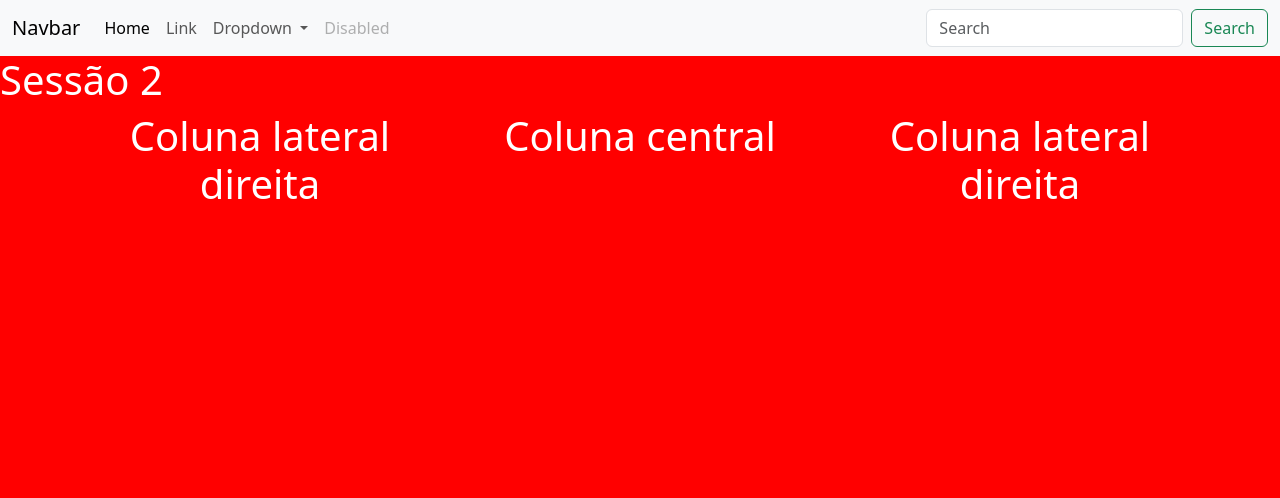
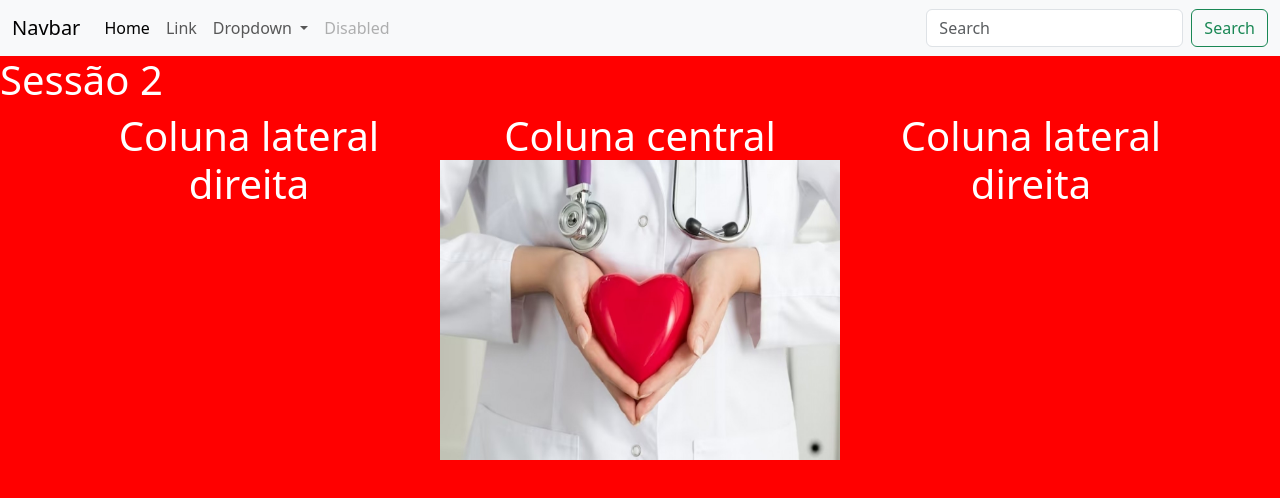
Before and after one commit to DayanaStephany/DayanaStephany.github.io, a plain HTML site: page sessao2.html in a window 1280 px wide. Drawn offline with nearby package versions, Linux system fonts and the light colour scheme.

Commit message:
Add files via upload

```diff
--- a/sessao2.html
+++ b/sessao2.html
@@ -56,6 +56,7 @@
                     </div>
                     <div class="col">
                       Coluna central
+                      <img src="enfermagem.jpg" alt="picard facepalm" width="400" height="300">
                     </div>
                     <div class="col">
                       Coluna lateral direita
```
Also changed, not shown: reprovado.jpeg (added).
